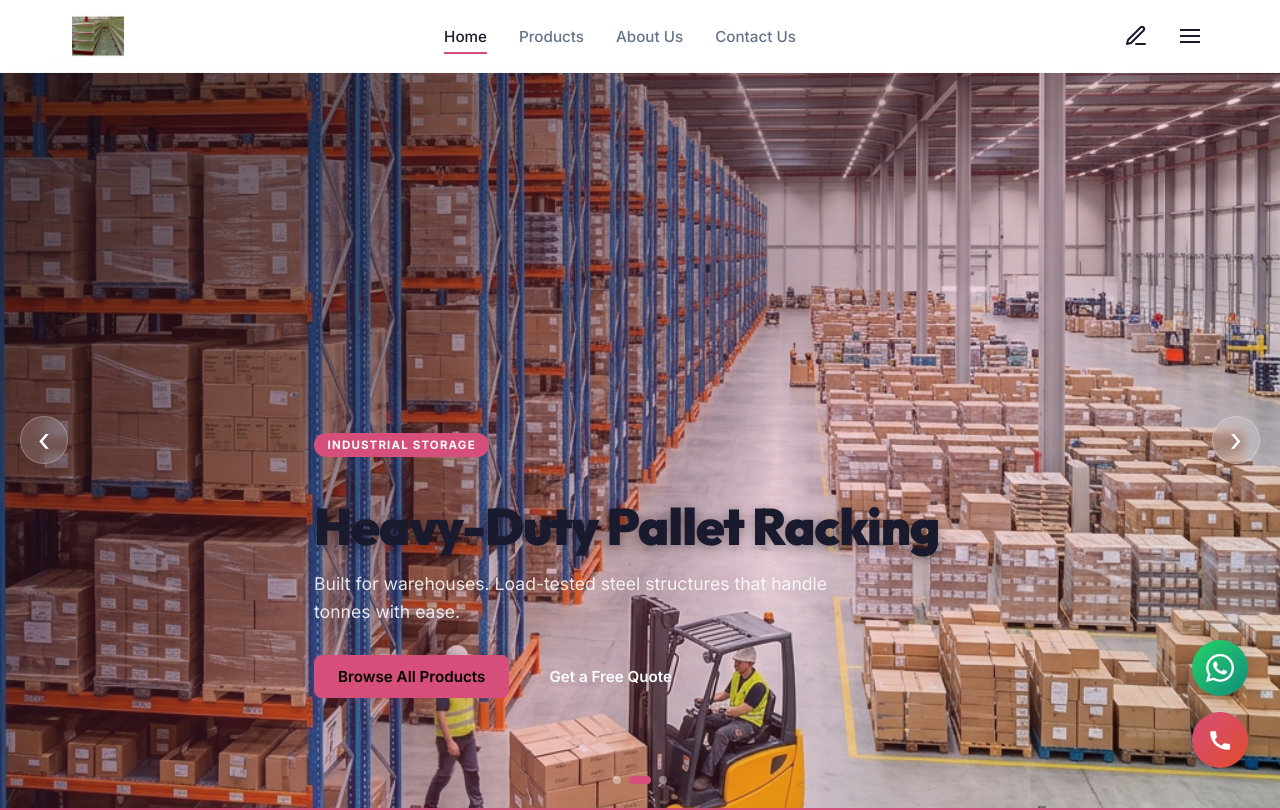
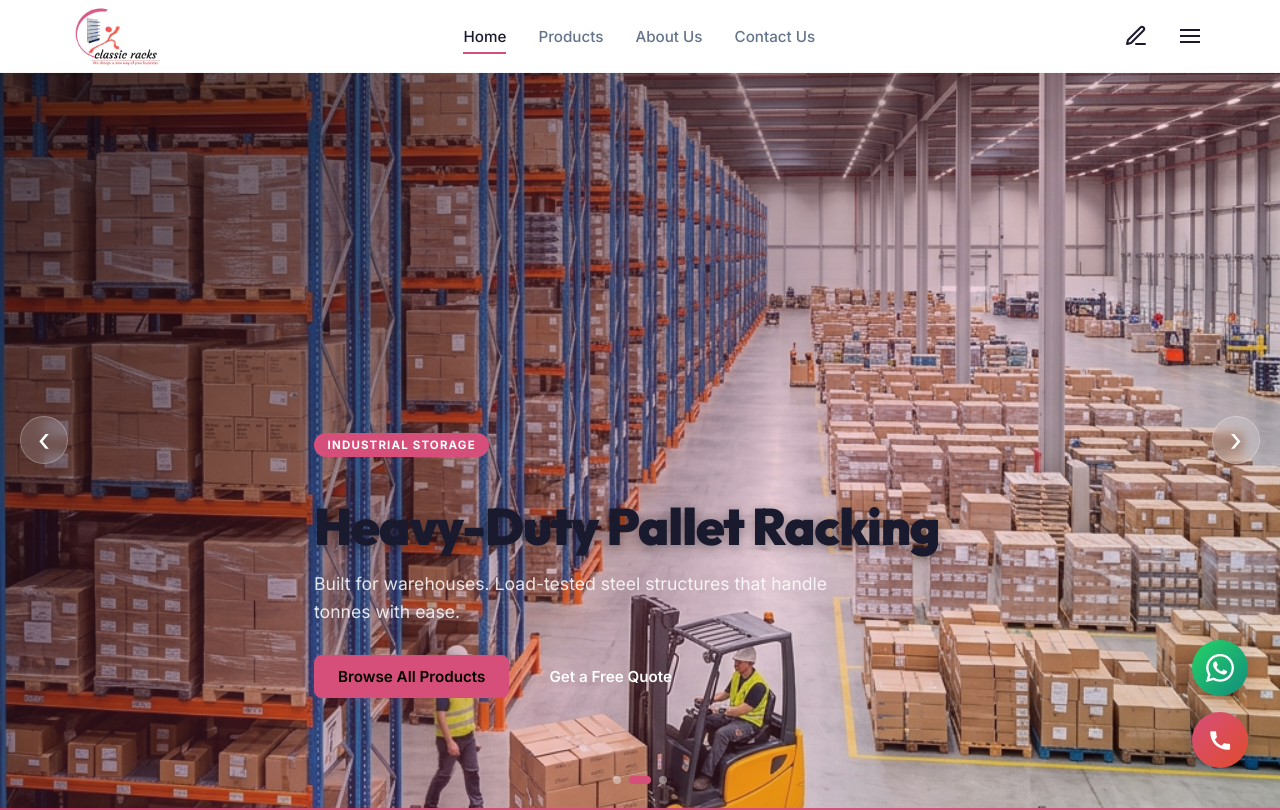
Before and after one commit to sahirayaan/classic-racks, a Next.js app: page / in a window 1280 px wide. Shown: the top 810 px of the page. Built offline with nearby package versions, Linux system fonts and the light colour scheme.

Commit message:
fix: integrated the correct company logo PNG in header/footer and enlarged legibility

```diff
--- a/src/app/globals.css
+++ b/src/app/globals.css
@@ -238,7 +238,7 @@ img {
 
 /* Cropped logo image — shows only the icon+text area */
 .logo-img {
-  height: 52px;
+  height: 60px;
   width: auto;
   object-fit: contain;
   object-position: center;
--- a/src/components/Footer.tsx
+++ b/src/components/Footer.tsx
@@ -9,7 +9,7 @@ export default function Footer() {
           {/* Brand Info */}
           <div className="footer-brand">
             <img
-              src="/logo.jpg"
+              src="/logo.png"
               alt="Classic Racks"
               style={{ height: "80px", width: "auto", marginBottom: "1rem", objectFit: "contain" }}
             />
--- a/src/components/Navbar.tsx
+++ b/src/components/Navbar.tsx
@@ -47,7 +47,7 @@ export default function Navbar() {
         <div className="container header-container">
           <Link href="/" className="logo">
             <img
-              src="/logo.jpg"
+              src="/logo.png"
               alt="Classic Racks — We design a new way of your business"
               className="logo-img"
             />
```
Also changed, not shown: public/logo.jpg (deleted), public/logo.png (added).
